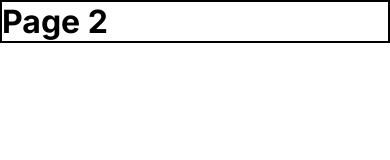
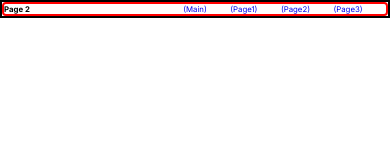
Before and after one commit to Mogos257/Voluntr, a plain HTML site: page Page2.html in a window 390 px wide. Drawn offline with Linux system fonts and the light colour scheme.

Commit message:
Made Nav more responsive

```diff
--- a/Page2.html
+++ b/Page2.html
@@ -8,6 +8,14 @@
 </head>
 
 <body>
-    <h1>Page 2</h1>
+    <nav>
+        <h1>Page 2</h1>
+        <ul>
+             <li><a href = Index.html>(Main)</a></li>
+             <li><a href = Page1.html>(Page1)</a></li>
+             <li><a href = Page2.html>(Page2)</a></li>
+             <li><a href = Page3.html>(Page3)</a></li>
+        </ul>
+    </nav>
 </body>
 </html>
--- a/styles.css
+++ b/styles.css
@@ -10,6 +10,7 @@
     margin:0;
     padding:0;
     box-sizing:border-box;
+    font-size: 2vw;
 }
 
 html{
@@ -26,26 +27,24 @@ body{
 nav{
     display:flex;
     align-items:center;
-    border-color: black;
+    border-color: red;
     border-width:2px;
     border-style: solid;
     border-radius:0.5em;
-
-
 }
 
 nav ul{
     display:inline-flex;
-    gap:2em;
     list-style-type:none; /*gets rid of the bullet points*/
-    align-items:center;
+    gap:3em;
+    margin-right:3em;
+    align-items:center; /*aligns it centered vertically*/
     justify-content: flex-end; /*aligns it on the right of the main axis*/
-     border-color: black;
+     margin-left:auto;
 }
 
 nav h1{
     display:inline;
-    margin-right: 5em;
 }
 
 nav a{
```
Also changed, not shown: Index.html (+1 -0 lines), Page1.html (+9 -1 lines), Page3.html (+8 -0 lines).
